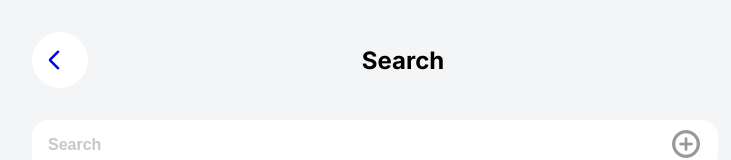
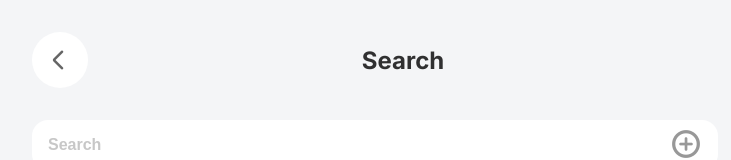
Before and after one commit to audemarsodato/ulalam, a React (Vite) app in the folder frontend/: page /search in a window 1280 px wide. Shown: the top 160 px of the page, without its empty margins (265-996 px from the left). Built offline with nearby package versions, Linux system fonts and the light colour scheme; a web font is replaced by a local one.

Commit message:
fix(ui): Center arrow left icon in page headers

```diff
--- a/frontend/src/index.css
+++ b/frontend/src/index.css
@@ -514,18 +514,25 @@ body {
         margin-bottom: 32px;
 }
 
-.page-headers a {
+.page-headers .return-button a {
         display: flex;
+        align-items: center;
+        justify-content: flex-end;
+        width: 56px;
+        height: 56px;
+        padding: 16px 12px 16px 16px;
+
+        color: var(--text);
+        background-color: #fff;
+        border-radius: 50%;
         text-decoration: none;
 }
 
-.page-headers span {
+.page-headers .return-button span {
         font-size: 24px;
-        padding: 16px;
+        text-align: left;
 
-        text-align: center;
-        border-radius: 50%;
-        background-color: #fff;
+        opacity: 60%;
 }
 
 .page-headers .page-title {
@@ -535,6 +542,8 @@ body {
 .page-headers .page-title h1 {
         text-align: center;
         font-size: 24px;
+
+        opacity: 80%;
 }
 
 /* SEARCH PAGE */
```
